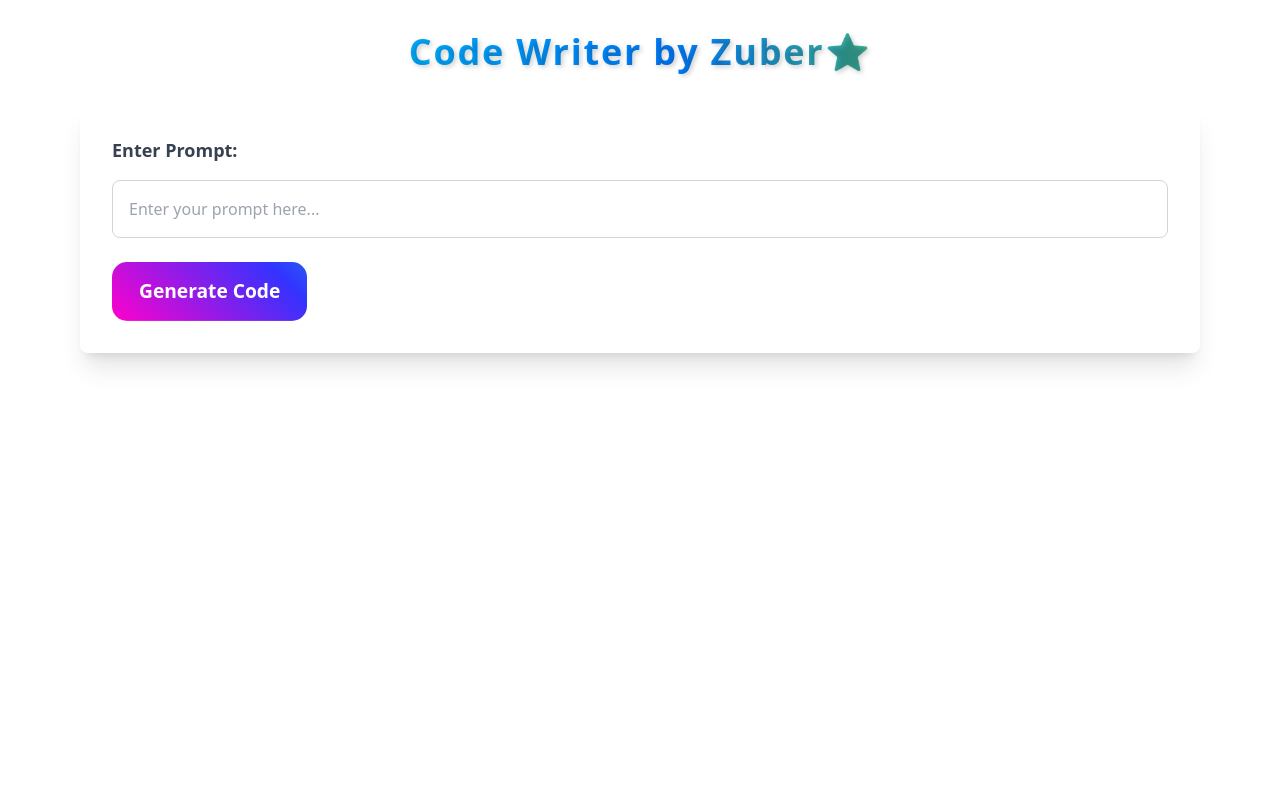
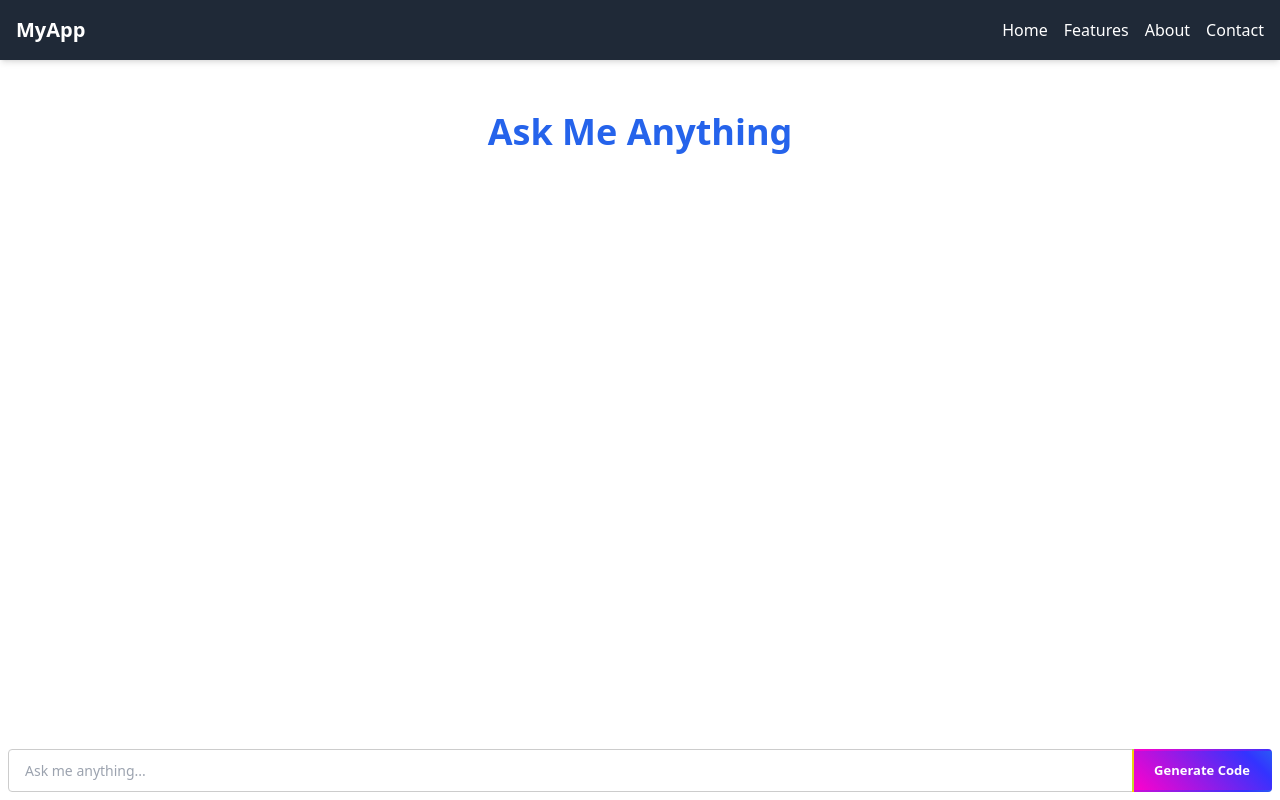
Before and after one commit to Zuber7489/AutoCoder.ai, an Angular app: page / in a window 1280 px wide. Built offline with nearby package versions, Linux system fonts and the light colour scheme.

Commit message:
'update'

```diff
--- a/src/app/app.component.html
+++ b/src/app/app.component.html
@@ -1,34 +1,53 @@
 <div class="container mx-auto px-4 py-8">
-  <h1 class="text-3xl sm:text-4xl font-bold text-blue-600 mb-8 text-center">  <span class="text-gradient animate-gradient">Code Writer by Zuber⭐</span></h1>
+  <!-- Navbar -->
+  <nav class="bg-gray-800 text-white p-4 fixed top-0 left-0 w-full z-50 shadow-md">
+    <div class="container mx-auto flex justify-between items-center">
+      <a href="#" class="text-xl font-bold">MyApp</a>
+      <div class="space-x-4">
+        <a href="#home" class="hover:underline">Home</a>
+        <a href="#features" class="hover:underline">Features</a>
+        <a href="#about" class="hover:underline">About</a>
+        <a href="#contact" class="hover:underline">Contact</a>
+      </div>
+    </div>
+  </nav>
 
-  <form (ngSubmit)="generateCode()" class="bg-white shadow-xl rounded-lg p-4 sm:p-8 mb-8 mx-2 sm:mx-4 lg:mx-16">
-    <label class="block text-gray-700 text-lg font-semibold mb-4">Enter Prompt:</label>
-    <input type="text" [(ngModel)]="prompt" name="prompt" required
-      class="border border-gray-300 p-3 sm:p-4 rounded-lg w-full mb-6 focus:outline-none focus:ring-2 focus:ring-blue-500 transition duration-200"
-      placeholder="Enter your prompt here..."/>
+  <!-- Main Content -->
+  <div class="pt-20"> <!-- Add padding to avoid content being hidden under the navbar -->
+    <h1 class="text-3xl sm:text-4xl font-bold text-blue-600 mb-8 text-center">
+      <span class="text-gradient animate-gradient" *ngIf="askmeanything">Ask Me Anything</span>
+    </h1>
 
-    <button type="submit" class="animated-gradient-border-btn" [disabled]="isLoading">
-      <span *ngIf="!isLoading">Generate Code</span>
-      <span *ngIf="isLoading" class="text-danger">loading...</span>
-    </button>
+
+    <div *ngIf="!isLoading && generatedContent" class="bg-black shadow-xl rounded-lg p-4 sm:p-8 mx-2 sm:mx-4 lg:mx-16">
+      <!-- Sticky Copy Bar -->
+      <div class="sticky top-0 left-0 w-full bg-gray-800 text-white flex justify-between items-center p-4 shadow-lg z-50">
+        <span class="text-lg font-semibold">Generated Code</span>
+        <button (click)="copyToClipboard()" class="bg-blue-600 text-white py-1 px-3 rounded-lg hover:bg-blue-700 focus:outline-none focus:ring-2 focus:ring-blue-500 transition duration-200">
+          <span *ngIf="!copied" class="text-danger">Copy</span>
+          <span *ngIf="copied" class="text-danger">Copied!</span>
+        </button>
+      </div>
+      <pre id="codeBlock" class="p-4 sm:p-6 rounded-lg overflow-x-auto bg-black text-green-400">{{ generatedContent }}</pre>
+    </div>
+
+    <iframe [src]="iframeSrc" *ngIf="iframeSrc && !isLoading" class="w-full sm:w-[1060px] h-[300px] sm:h-[500px] shadow-xl rounded-lg p-4 sm:p-8 mx-2 sm:mx-4 lg:mx-16"></iframe>
+  </div>
+
+  <!-- Fixed Form at Bottom -->
+  <form (ngSubmit)="generateCode()" class="fixed-form">
+    <div class="input-container">
+      <input type="text" [(ngModel)]="prompt" name="prompt" required
+        class="search-input"
+        placeholder="Ask me anything..."/>
+      <button type="submit" class="animated-gradient-border-btn" [disabled]="isLoading">
+        <span *ngIf="!isLoading">Generate Code</span>
+        <span *ngIf="isLoading" class="text-danger">loading...</span>
+      </button>
+    </div>
   </form>
 
   <div *ngIf="isLoading" class="flex justify-center items-center h-[300px] sm:h-[500px] mt-[-50px] sm:mt-[-100px]">
     <div class="spinner-border animate-spin inline-block w-12 sm:w-16 h-12 sm:h-16 border-4 rounded-full border-blue-600 border-t-transparent"></div>
   </div>
-
-  <div *ngIf="!isLoading && generatedContent" class="bg-black shadow-xl rounded-lg p-4 sm:p-8 mx-2 sm:mx-4 lg:mx-16">
-    <!-- Sticky Copy Bar -->
-    <div class="sticky top-0 left-0 w-full bg-gray-800 text-white flex justify-between items-center p-4 shadow-lg z-50">
-      <span class="text-lg font-semibold">Generated Code</span>
-      <button (click)="copyToClipboard()" class="bg-blue-600 text-white py-2 px-4 rounded-lg hover:bg-blue-700 focus:outline-none focus:ring-2 focus:ring-blue-500 transition duration-200">
-        <span *ngIf="!copied" class="text-danger">Copy</span>
-        <span *ngIf="copied" class="text-danger">Copied!</span>
-      </button>
-    </div>
-
-    <pre id="codeBlock" class="p-4 sm:p-6 rounded-lg overflow-x-auto bg-black text-green-400">{{ generatedContent }}</pre>
-  </div>
-
-  <iframe [src]="iframeSrc" *ngIf="iframeSrc && !isLoading" class="w-full sm:w-[1060px] h-[300px] sm:h-[500px] shadow-xl rounded-lg p-4 sm:p-8 mx-2 sm:mx-4 lg:mx-16"></iframe>
 </div>
--- a/src/app/app.component.scss
+++ b/src/app/app.component.scss
@@ -1,40 +1,51 @@
-.spinner-border {
-    border-width: 0.25em;
-    border-radius: 50%;
-    border-style: solid;
-    border-color: transparent;
-    border-top-color: currentColor;
+.fixed-form {
+  position: fixed;
+  bottom: 0;
+  left: 0;
+  right: 0;
+  z-index: 1000;
+  padding: 0.5rem;
+  background: transparent; /* Remove background */
 }
+
+.input-container {
+  position: relative; /* To position the button inside the container */
+  display: flex;
+  align-items: center;
+}
+
+.search-input {
+  border: 1px solid #ccc;
+  padding: 10px 16px; /* Adjust padding for a smaller size */
+  border-radius: 4px; /* Rounded corners on all sides */
+  font-size: 0.875rem; /* Font size for input */
+  width: 100%; /* Full width of the container */
+  padding-right: 80px; /* Space for the button */
+  box-sizing: border-box; /* Ensure padding and border are included in the width */
+}
+
 .animated-gradient-border-btn {
-    padding: 12px 24px;
-    font-size: 1.2rem;
+  position: absolute;
+  right: 0;
+  top: 0;
+  bottom: 0;
+  width: 140px; /* Adjust width as needed */
+  padding: 10px; /* Adjust padding to match the input field size */
+  font-size: 13px; /* Font size for button */
   font-weight: bold;
   color: white;
-    // background-color: black;
-    border: 3px solid transparent;
-    border-radius: 12px;
+  border: 2px solid transparent; /* Border thickness */
+  border-radius: 0 4px 4px 0; /* Rounded only on the right side */
   text-align: center;
   cursor: pointer;
-    position: relative;
   z-index: 1;
   transition: all 0.3s ease;
-  }
-
-  .animated-gradient-border-btn:before {
-    content: '';
-    position: absolute;
-    top: -3px;
-    left: -3px;
-    right: -3px;
-    bottom: -3px;
-    z-index: -1;
   background: linear-gradient(45deg, #ff00cc, #3333ff, #00ffcc, #ffcc00);
   background-size: 300%;
-    border-radius: 15px;
   animation: animated-gradient 5s linear infinite;
 }
 
-  .animated-gradient-border-btn:hover:before {
+.animated-gradient-border-btn:hover {
   background-size: 400%;
 }
 
@@ -49,45 +60,3 @@
     background-position: 0% 50%;
   }
 }
-
-  .text-gradient {
-    background: linear-gradient(90deg, #00d4ff, #007bff, #91ff00);
-    background-clip: text;
-    -webkit-background-clip: text;
-    color: transparent;
-    text-shadow: 2px 2px 5px rgba(0, 0, 0, 0.2);
-    letter-spacing: 0.05em;
-    position: relative;
-  }
-
-  .text-gradient::after {
-    content: '';
-    position: absolute;
-    left: 50%;
-    transform: translateX(-50%);
-    bottom: -10px;
-    width: 80px;
-    height: 4px;
-    background: #007bff;
-    border-radius: 2px;
-    opacity: 0; /* Initial opacity for the animation */
-
-  }
-
-  /* Text Gradient Animation */
-  @keyframes gradientAnimation {
-    0% {
-      background-position: 0% 50%;
-    }
-    50% {
-      background-position: 100% 50%;
-    }
-    100% {
-      background-position: 0% 50%;
-    }
-  }
-
-  .animate-gradient {
-    background-size: 200% 200%;
-    animation: gradientAnimation 3s ease infinite;
-  }
--- a/src/app/app.component.ts
+++ b/src/app/app.component.ts
@@ -17,11 +17,14 @@ export class AppComponent {
   iframeSrc: SafeResourceUrl | null = null;
   isLoading: boolean = false;
   copied: boolean = false;
+  askmeanything:boolean=true;
   constructor(private geminiApi: GeminiApiService,private sanitizer: DomSanitizer,private clipboard: Clipboard) {}
 
   async generateCode() {
+    this.askmeanything=false;
     this.isLoading = true;
     try {
+
       // Call the generateContent method with the user prompt
       let response = await this.geminiApi.generateCode(this.prompt);
 
@@ -32,8 +35,10 @@ export class AppComponent {
          this.generatedContent = response;
          this.updateIframe(response);
     } catch (error) {
+      this.askmeanything=false;
       console.error('Error generating code:', error);
     } finally {
+      this.askmeanything=false;
       this.isLoading = false;
     }
   }
```
Lines whose indentation alone changed are shown as unchanged.
